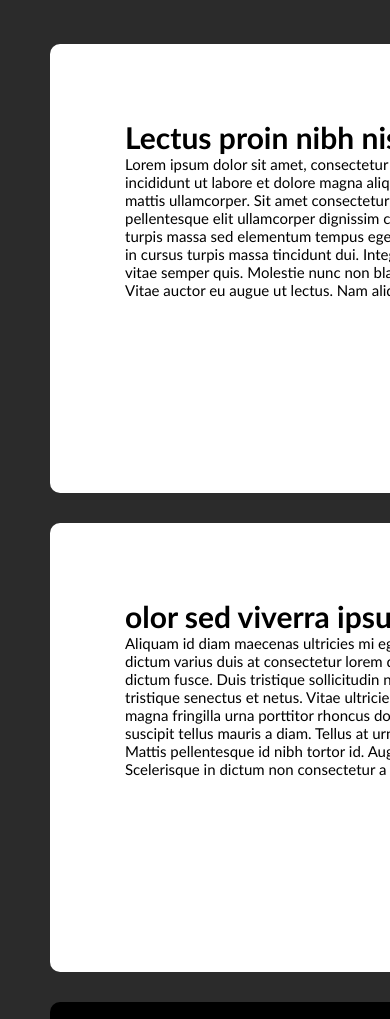
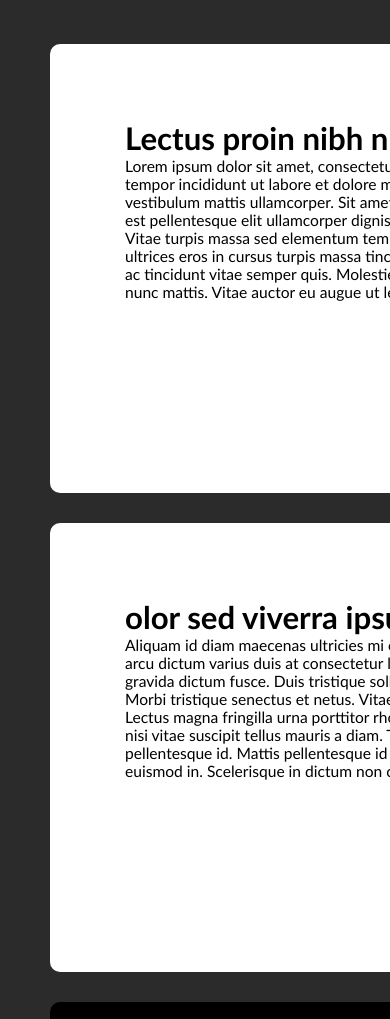
Before and after one commit to myWebsiteNow/myWebsiteNow.github.io, a plain HTML site: page index.html in a window 390 px wide. Shown: the part 781-1800 px from the top of the page. Drawn offline with Linux system fonts and the light colour scheme.

Commit message:
Update backup.css

```diff
--- a/backup.css
+++ b/backup.css
@@ -280,7 +280,7 @@ body {
 
     .body1 {
         border-radius: 10px;
-        font-size: 15px;
+        font-size: 4vw;
         padding: 75px;
         background: white;
         grid-column: 2/3;
@@ -289,7 +289,7 @@ body {
 
     .body2 {
         border-radius: 10px;
-        font-size: 15px;
+        font-size: 4vw;
         padding: 75px;
         background: white;
         grid-column: 2/3;
@@ -312,7 +312,7 @@ body {
 
     .body3 {
         border-radius: 10px;
-        font-size: 15px;
+        font-size: 4vw;
         padding: 75px;
         background: white;
         grid-column: 2/3;
```
